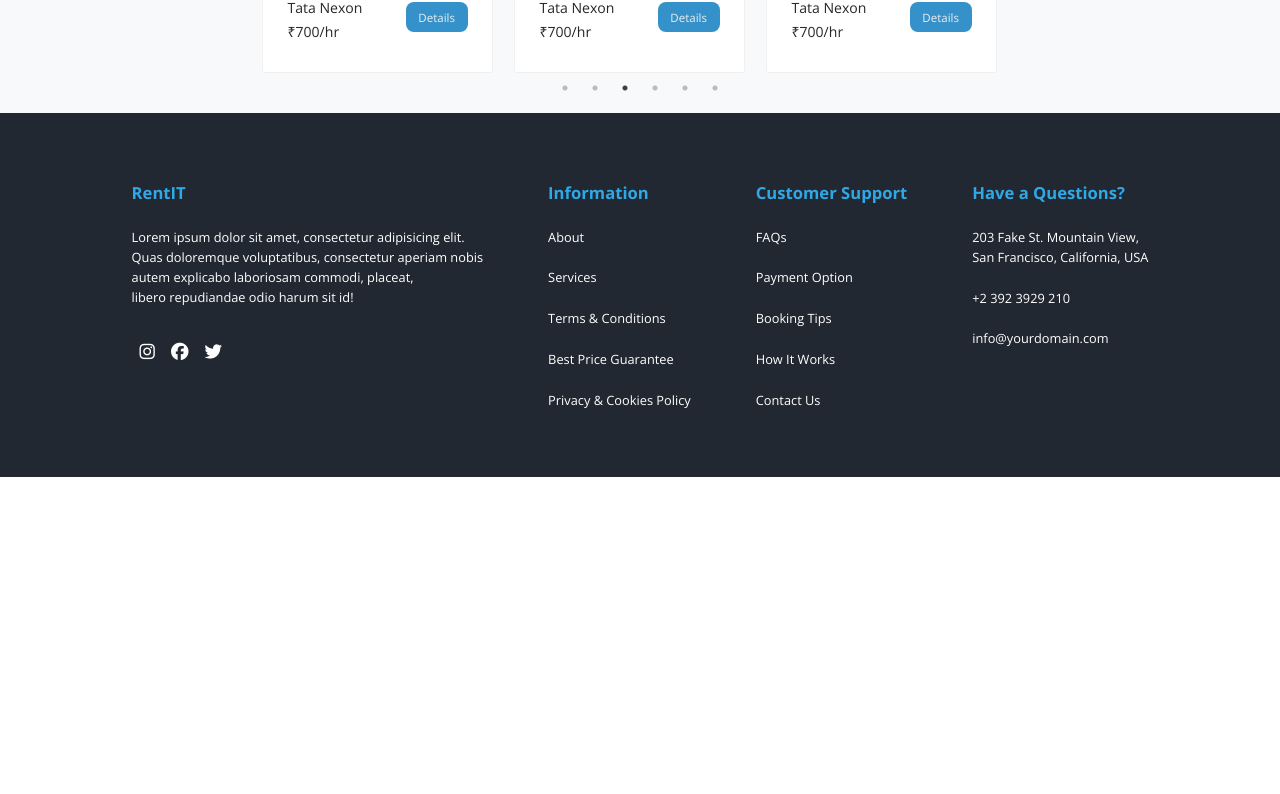
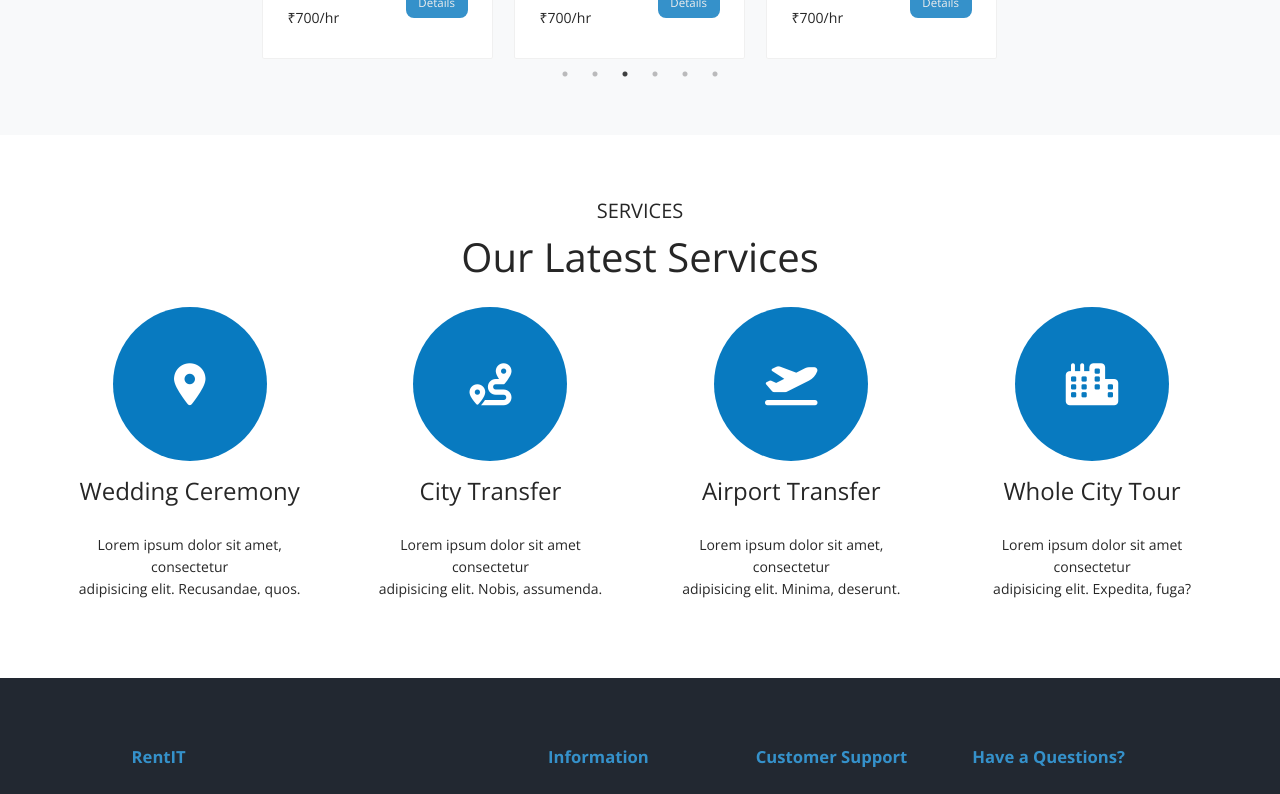
Before and after one commit to shahvansh7781/RentIt_fullstack, a React (Create React App) app in the folder frontend/: page /home in a window 1280 px wide. Shown: the part 1080-1874 px from the top of the page. Before the commit the page ends 1557 px from the top, so only its background shows below. Built offline with nearby package versions, Linux system fonts and the light colour scheme; no server answers.

Commit message:
Added Services

```diff
--- a/frontend/src/App.js
+++ b/frontend/src/App.js
@@ -6,9 +6,10 @@ import Home from "./Components/Home/Home";
 import Cards from "./Components/Cars/Cards";
 import Contact from "./Components/Contact/Contact";
 import { MainContainer } from "./Components/Login/MainContainer";
-import { useState,useEffect } from "react";
+import { useState, useEffect } from "react";
 import { useDispatch } from "react-redux";
 import { loadUser } from "./Actions/userActions";
+import Service from "./Components/Services/Service";
 
 function App() {
   const dispatch = useDispatch();
@@ -24,8 +25,8 @@ function App() {
     }
   };
   useEffect(() => {
-   dispatch(loadUser());
-  }, [])
+    dispatch(loadUser());
+  }, []);
 
   return (
     <>
@@ -48,7 +49,7 @@ function App() {
         ></Route>
 
         <Route exact path="/contact" element={<Contact />}></Route>
-
+        <Route exact path="/services" element={<Service />}></Route>
       </Routes>
     </>
   );
--- a/frontend/src/Components/Footer/Footer.css
+++ b/frontend/src/Components/Footer/Footer.css
@@ -17,7 +17,7 @@
 
     font-weight:bold;
     font-size: 1.3vmax;
-    color: #2ea8e7;
+    color: #3591ca;
 }
 .social-icon i{
     margin: .5rem;
--- a/frontend/src/Components/Home/Featured/Featured.css
+++ b/frontend/src/Components/Home/Featured/Featured.css
@@ -5,7 +5,8 @@
     display: flex;
     justify-content: center;
     align-content: center;
-    padding: 40px;
+    padding-top: 2vmax;
+    padding-bottom: 6vmax;
     width: 100%;
   }
   .card-styles {
--- a/frontend/src/Components/Home/Home.jsx
+++ b/frontend/src/Components/Home/Home.jsx
@@ -3,6 +3,7 @@ import Navbar from "../Navbar/Navbar";
 import Simpleslider from "./Slider/Slider";
 import Featured from "./Featured/Featured";
 import Footer from "../Footer/Footer";
+import Main from "../Services/Main";
 const Home = () => {
   return (
     <>
@@ -11,6 +12,7 @@ const Home = () => {
       </div>
       <Simpleslider />
       <Featured />
+      <Main/>
       <Footer/>
     </>
   );
--- /dev/null
+++ b/frontend/src/Components/Services/Main.css
@@ -0,0 +1,28 @@
+.service-headings {
+    text-align: center;
+margin-bottom: 2vmax;
+  }
+  .service-body {
+    display: flex;
+    justify-content: center;
+    text-align: center;
+    gap: 4vmax;
+  }
+  .service-body-child {
+    display: flex;
+    /* height: 8vmax;
+    width: 8vmax; */
+    height: 11em;
+    width: 11em;
+    border-radius: 50%;
+    background-color: #087ac0;
+    color: white;
+    justify-content: center;
+    align-items: center;
+  }
+  .service-body-parent {
+    display: flex;
+    flex-direction: column;
+    align-items: center;
+    gap: 1rem;
+  }
--- /dev/null
+++ b/frontend/src/Components/Services/Main.jsx
@@ -0,0 +1,59 @@
+import React from 'react'
+import "./Main.css"
+const Main = () => {
+  return (
+  <>
+  <div style={{ padding: "5vmax" }}>
+        <div className="service-headings">
+          <h5>SERVICES</h5>
+          <h1>Our Latest Services</h1>
+        </div>
+        <div className="service-body">
+          <div className="service-body-parent">
+            <div className="service-body-child">
+              <i class="fa-solid fa-location-dot fa-3x"></i>
+            </div>
+            <h4>Wedding Ceremony</h4>
+            <p>
+              Lorem ipsum dolor sit amet, consectetur <br /> adipisicing elit.
+              Recusandae, quos.
+            </p>
+          </div>
+          <div className="service-body-parent">
+            <div className="service-body-child">
+              <i class="fa-solid fa-route fa-3x"></i>
+            </div>
+            <h4>City Transfer</h4>
+            <p>
+              Lorem ipsum dolor sit amet consectetur <br /> adipisicing elit.
+              Nobis, assumenda.
+            </p>
+          </div>
+          <div className="service-body-parent">
+            <div className="service-body-child">
+              <i class="fa-solid fa-plane-departure fa-3x"></i>
+            </div>
+
+            <h4>Airport Transfer</h4>
+            <p>
+              Lorem ipsum dolor sit amet, consectetur <br /> adipisicing elit.
+              Minima, deserunt.
+            </p>
+          </div>
+          <div className="service-body-parent">
+            <div className="service-body-child">
+              <i class="fa-solid fa-city fa-3x"></i>
+            </div>
+            <h4>Whole City Tour</h4>
+            <p>
+              Lorem ipsum dolor sit amet consectetur <br /> adipisicing elit.
+              Expedita, fuga?
+            </p>
+          </div>
+        </div>
+      </div>
+  </>
+  )
+}
+
+export default Main
--- /dev/null
+++ b/frontend/src/Components/Services/Service.css
@@ -0,0 +1,37 @@
+.service-bg {
+  height: 100.4vh;
+  background: linear-gradient(rgba(0, 0, 0, 0.4), rgba(0, 0, 0, 0.6)),
+    url("https://images.unsplash.com/photo-1599721489452-b71f4375428b?ixlib=rb-4.0.3&ixid=MnwxMjA3fDB8MHxwaG90by1wYWdlfHx8fGVufDB8fHx8&auto=format&fit=crop&w=1539&q=80");
+  /* background-position: 50% 100%; */
+  background-size: cover;
+  background-repeat: no-repeat;
+  /* background-attachment: fixed; */
+  text-align: center;
+  color: #fff;
+  display: flex;
+  flex-direction: column;
+  gap: 25%;
+}
+.service-nav {
+  background-color: transparent;
+}
+.service-info > h1 {
+  font-weight: bold;
+  font-size: 3.5vmax;
+  color: #fff;
+}
+.service-info > p {
+  opacity: 0.8;
+  margin-bottom: 3.5vmax;
+}
+.service-button {
+  border-radius: 8px;
+  color: #eeeeee;
+  font-size: 1.3vmax;
+  padding: 1vmax 1.5vmax;
+  background-color: #3591ca;
+  text-decoration: none;
+}
+.service-button:hover {
+  color: white;
+}
--- /dev/null
+++ b/frontend/src/Components/Services/Service.jsx
@@ -0,0 +1,33 @@
+import React from "react";
+import "./Service.css";
+import Footer from "../Footer/Footer";
+import Navbar from "../Navbar/Navbar";
+import { Link } from "react-router-dom";
+import Main from "./Main";
+const Service = () => {
+  return (
+    <>
+      <div className="service-bg">
+        <div className="service-nav">
+          <Navbar />
+        </div>
+        <div className="service-info">
+          <h1>Our Services</h1>
+          <p>
+            Lorem ipsum dolor sit amet, consectetur adipisicing elit. Amet
+            eligendi saepe nesciunt totam commodi! Ullam tenetur reprehenderit
+            cum! Quae expedita unde tenetur repellat atque nihil blanditiis aut
+            adipisci odit velit!
+          </p>
+          <Link to="/contact" className="service-button">
+            Contact Us
+          </Link>
+        </div>
+      </div>
+      <Main/>
+      <Footer />
+    </>
+  );
+};
+
+export default Service;
```
